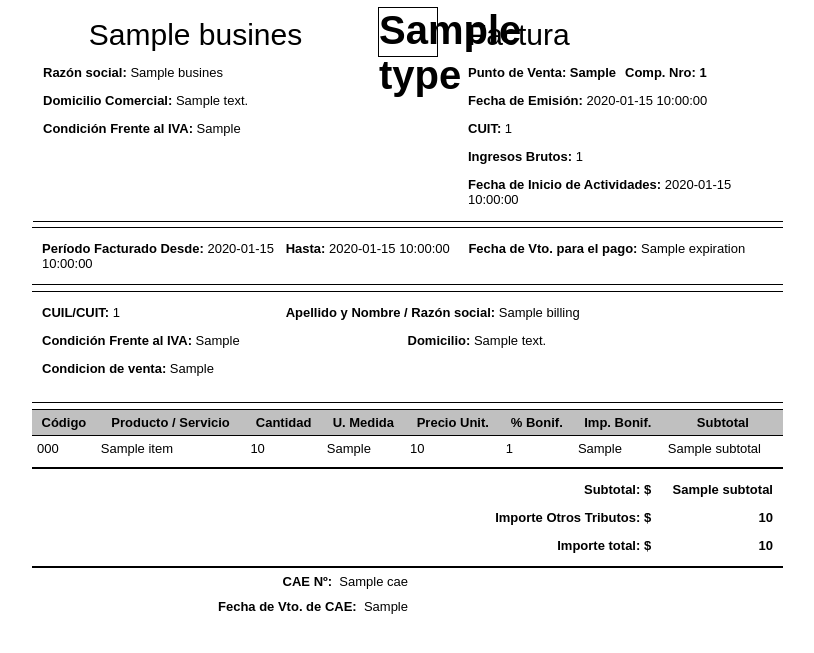
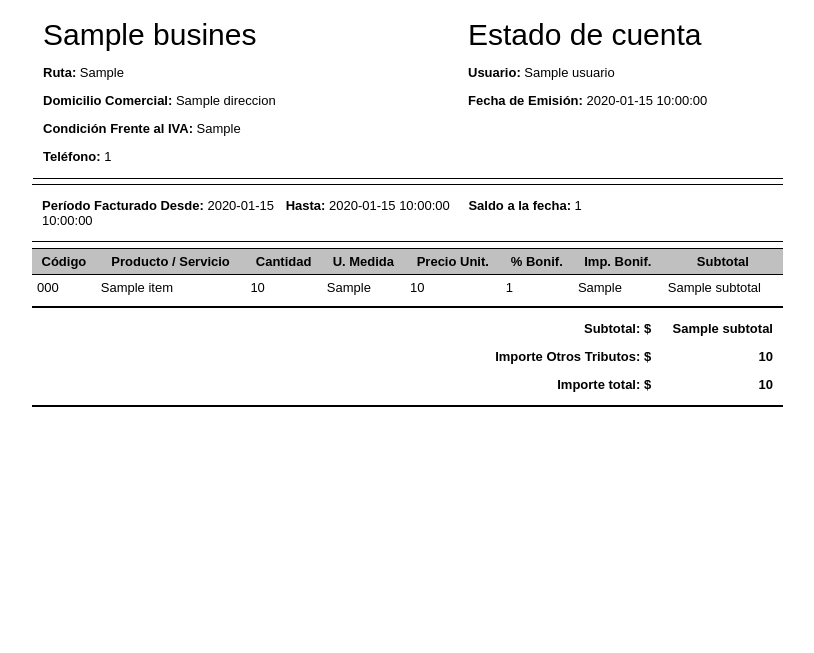
Before and after one commit to jdorantes1987/invoice_format_jinja_html, a Python web app: template templates/invoice.html in a window 1280 px wide. Shown: the top 653 px of the page, without its empty margins (232-1046 px from the left). Run offline with Jinja, Linux system fonts and the light colour scheme; the template is opened without the code that fills it: most values are stand-ins (such as "Sample title", 1, 10 or a date in 2020).

Commit message:
Implementación reporte de estado de cuenta de ruteros

```diff
--- a/templates/invoice.html
+++ b/templates/invoice.html
@@ -2,7 +2,8 @@
 <html>
 
 <head>
-	<title>Factura</title>
+	<meta charset="UTF-8">
+	<title>Reporte</title>
 	<style type="text/css">
 		* {
 			box-sizing: border-box;
@@ -44,7 +45,7 @@
 		}
 
 		.bill-emitter-row td:nth-child(1) {
-			padding-right: 60px;
+			padding-right: 40;
 		}
 
 		.bill-type {
@@ -182,33 +183,21 @@
 	<table class="bill-container">
 		<tr class="bill-emitter-row">
 			<td>
-				<div class="bill-type">
-					{{ bill['type'] }}
+				<div class="text-lg text-left">
+					{{ business_data['nombre_ruta'] }}
 				</div>
-				<div class="text-lg text-center">
-					{{ business_data['business_name'] }}
-				</div>
-				<p><strong>Razón social:</strong> {{ business_data['business_name'] }}</p>
-				<p><strong>Domicilio Comercial:</strong> {{ business_data['address'] }}</p>
+				<p><strong>Ruta:</strong> {{ business_data['codigo_ruta'] }}</p>
+				<p><strong>Domicilio Comercial:</strong> {{ business_data['direccion'] }}</p>
 				<p><strong>Condición Frente al IVA:</strong> {{ business_data['vat_condition'] }}</p>
+				<p><strong>Teléfono:</strong> {{ business_data['tax_id'] }}</p>
 			</td>
 			<td>
 				<div>
 					<div class="text-lg">
-						Factura
+						Estado de cuenta
 					</div>
-					<div class="row">
-						<p class="col-6 margin-b-0">
-							<strong>Punto de Venta: {{ bill['point_of_sale'] }}</strong>
-						</p>
-						<p class="col-6 margin-b-0">
-							<strong>Comp. Nro: {{ bill['number'] }} </strong>
-						</p>
-					</div>
+					<p><strong>Usuario:</strong> {{ business_data['usuario'] }}</p>
 					<p><strong>Fecha de Emisión:</strong> {{ bill['date'] }}</p>
-					<p><strong>CUIT:</strong> {{ business_data['tax_id'] }}</p>
-					<p><strong>Ingresos Brutos:</strong> {{ business_data['gross_income_id'] }}</p>
-					<p><strong>Fecha de Inicio de Actividades:</strong> {{ business_data['start_date'] }}</p>
 				</div>
 			</td>
 		</tr>
@@ -221,33 +210,8 @@
 					<p class="col-3 margin-b-0">
 						<strong>Hasta: </strong>{{ bill['until'] }}
 					</p>
-					<p class="col-5 margin-b-0">
-						<strong>Fecha de Vto. para el pago: </strong>{{ bill['expiration'] }}
-					</p>
-				</div>
-			</td>
-		</tr>
-		<tr class="bill-row">
-			<td colspan="2">
-				<div>
-					<div class="row">
-						<p class="col-4 margin-b-0">
-							<strong>CUIL/CUIT: </strong>{{ billing_data['tax_id'] }}
-						</p>
-						<p class="col-8 margin-b-0">
-							<strong>Apellido y Nombre / Razón social: </strong>{{ billing_data['name'] }}
-						</p>
-					</div>
-					<div class="row">
-						<p class="col-6 margin-b-0">
-							<strong>Condición Frente al IVA: </strong>{{ billing_data['vat_condition'] }}
-						</p>
-						<p class="col-6 margin-b-0">
-							<strong>Domicilio: </strong>{{ billing_data['address'] }}
-						</p>
-					</div>
-					<p>
-						<strong>Condicion de venta: </strong>{{ billing_data['payment_method'] }}
+					<p class="col-4 margin-b-0">
+						<strong>Saldo a la fecha: </strong>{{ billing_data['tax_id'] }}
 					</p>
 				</div>
 			</td>
@@ -312,18 +276,6 @@
 				</div>
 			</td>
 		</tr>
-		<tr class="bill-row row-details">
-			<td>
-				<div>
-					<div class="row text-right margin-b-10">
-						<strong>CAE Nº:&nbsp;</strong> {{ bill['CAE'] }}
-					</div>
-					<div class="row text-right">
-						<strong>Fecha de Vto. de CAE:&nbsp;</strong> {{ bill['CAE_expiration'] }}
-					</div>
-				</div>
-			</td>
-		</tr>
 	</table>
 </body>
 </html>
```
Also changed, not shown: app.py (+8 -6 lines), files/PDF/edo_cta.html (+16 -64 lines), files/PDF/file.txt (deleted).
